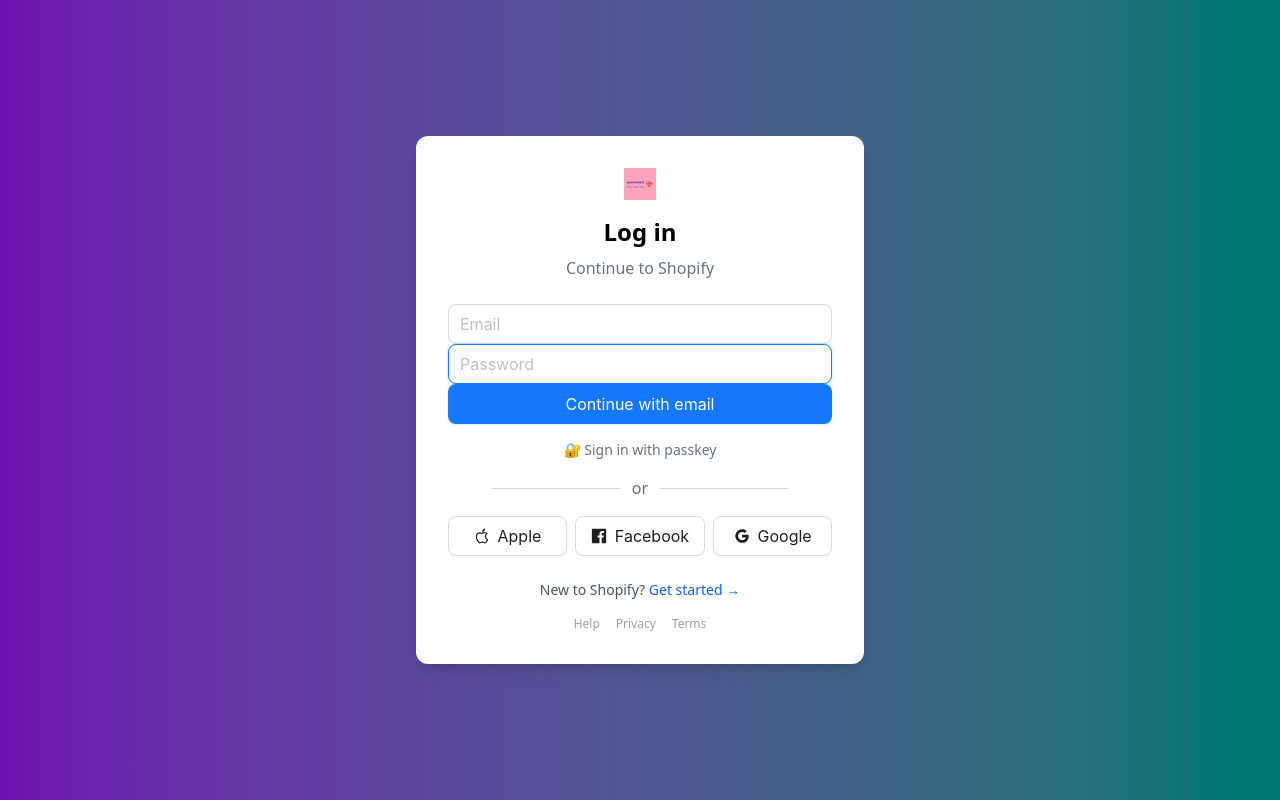
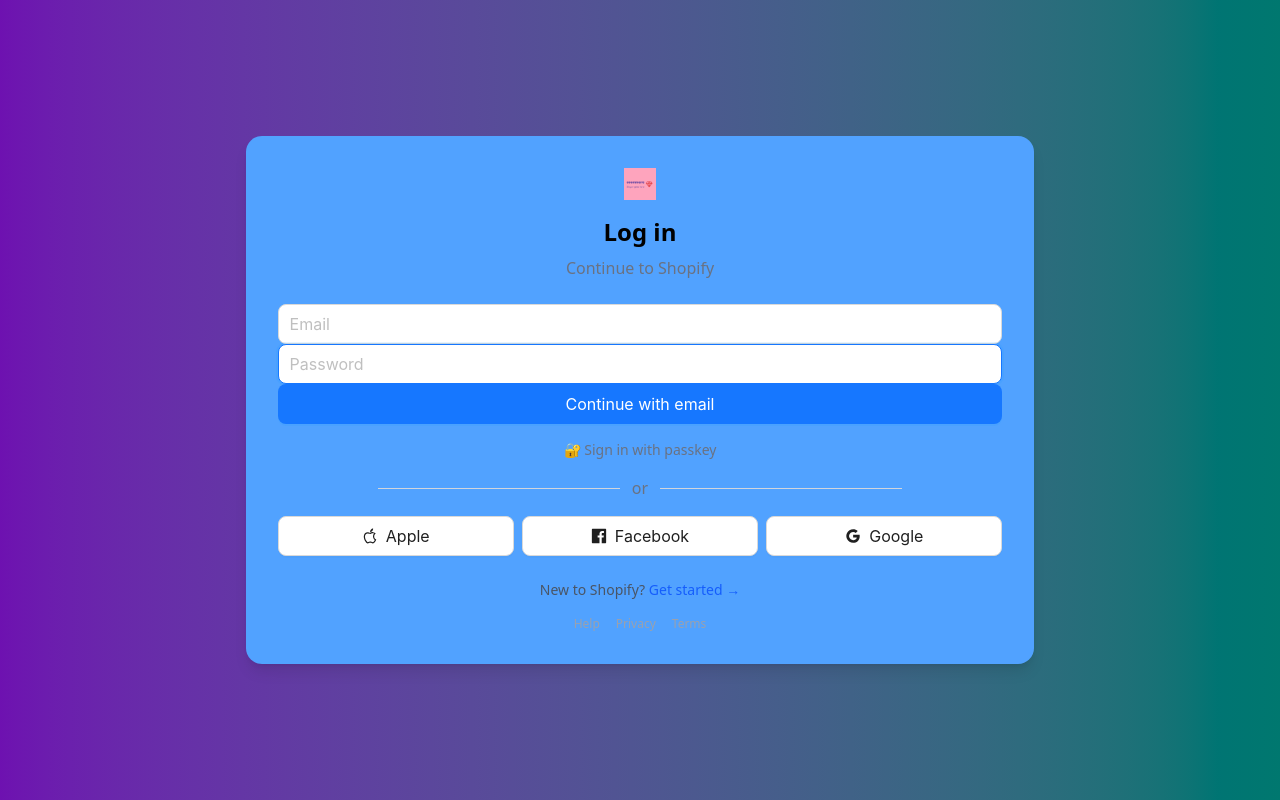
Before and after one commit to vanh1604/FE-base, a React (Vite) app: page /login in a window 1280 px wide. Built offline with nearby package versions, Linux system fonts and the light colour scheme; the HTML template or start-up script is replaced by a standard one.

Commit message:
new login

```diff
--- a/src/pages/Login.jsx
+++ b/src/pages/Login.jsx
@@ -5,7 +5,7 @@
 const Login = () => {
     return (
         <div className="min-h-screen flex items-center justify-center bg-gradient-to-r from-purple-800 to-teal-700 px-4">
-            <div className="bg-white rounded-xl shadow-lg p-8 max-w-md w-full">
+            <div className="bg-blue-400 rounded-2xl shadow-lg p-8 ">
                 <div className="flex justify-center mb-4">
                     <img src={ecommerc} alt="Shopify" className="h-8" />
                 </div>
```
